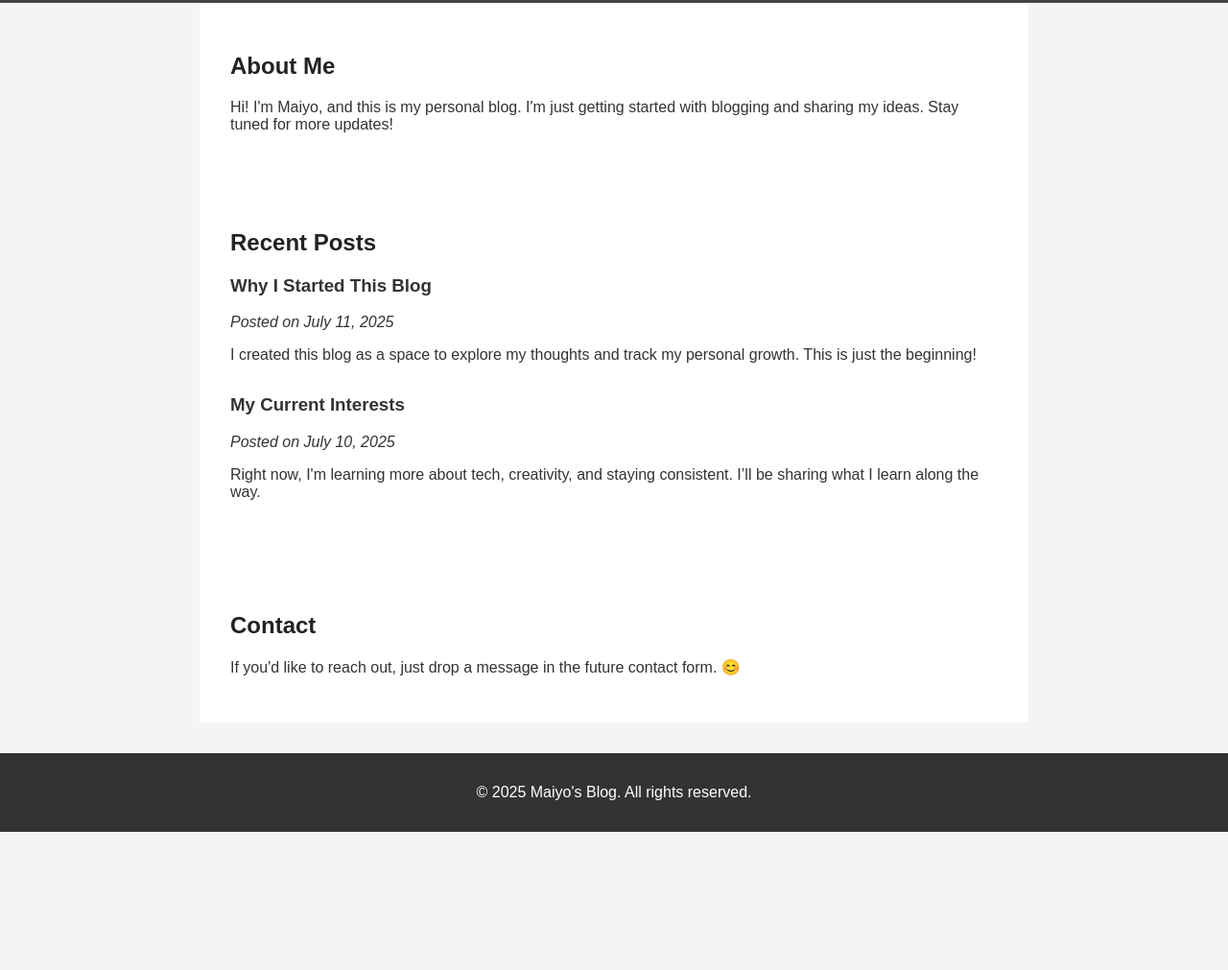
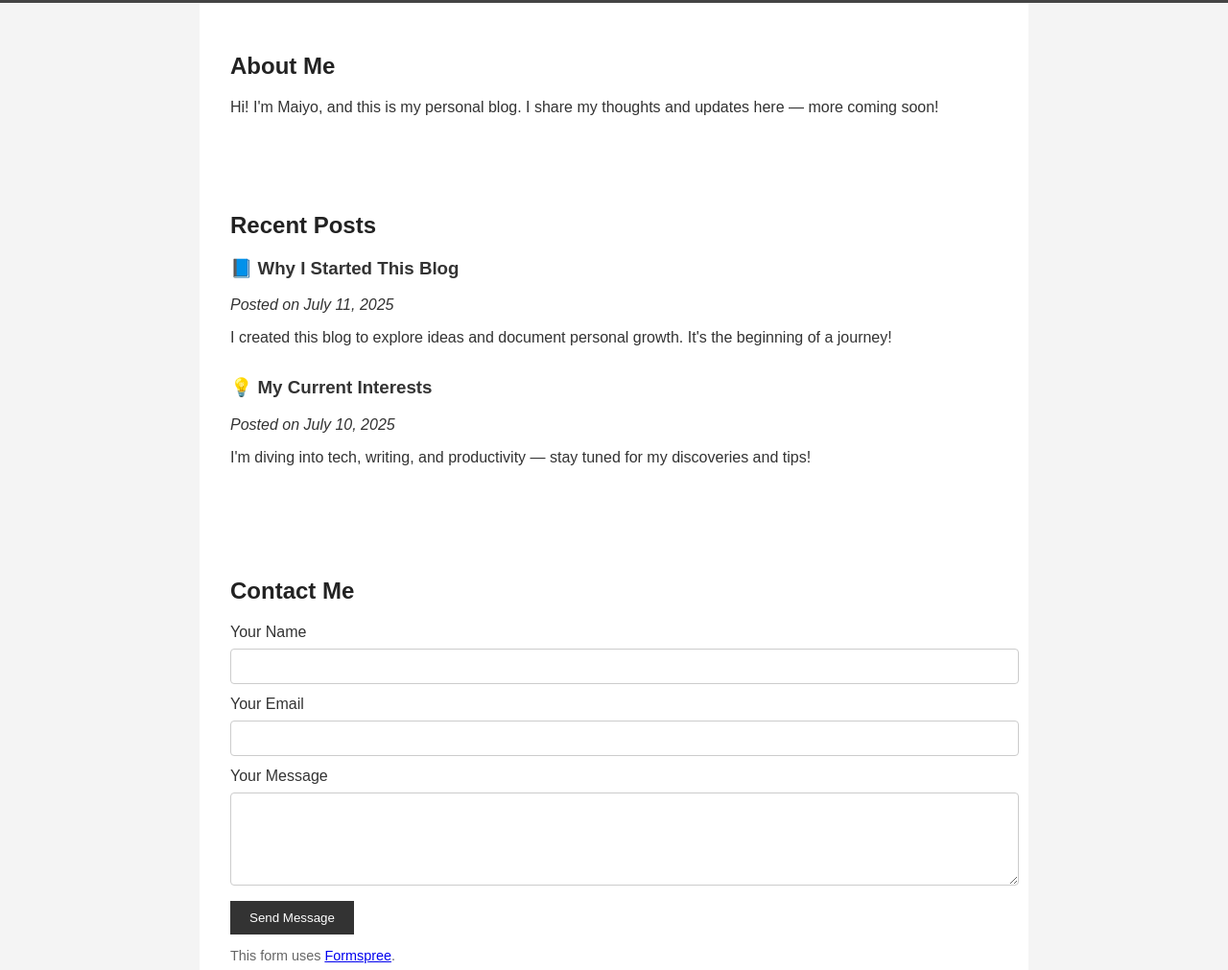
Before and after one commit to Maiyo542/My-blog, a plain HTML site: page index.html in a window 1280 px wide. Shown: the part 209-1220 px from the top of the page at 96% size. Before the commit the page ends 1076 px from the top, so only its background shows below. Drawn offline with Linux system fonts and the light colour scheme.

Commit message:
Add files via upload

```diff
--- a/index.html
+++ b/index.html
@@ -4,7 +4,8 @@
 <head>
   <meta charset="UTF-8" />
   <meta name="viewport" content="width=device-width, initial-scale=1.0" />
-  <title>My Personal Blog</title>
+  <title>Maiyo's Blog</title>
+  <link rel="icon" type="image/x-icon" href="favicon.ico" />
   <style>
     body { font-family: Arial, sans-serif; margin: 0; padding: 0; background: #f4f4f4; color: #333; }
     header { background: #333; color: white; text-align: center; padding: 2rem 1rem; }
@@ -15,6 +16,9 @@
     h1, h2 { color: #222; }
     .post { margin-bottom: 2rem; }
     footer { background: #333; color: white; text-align: center; padding: 1rem 0; margin-top: 2rem; }
+    form input, form textarea { width: 100%; padding: 10px; margin-top: 8px; margin-bottom: 12px; border: 1px solid #ccc; border-radius: 4px; }
+    form button { padding: 10px 20px; background: #333; color: white; border: none; cursor: pointer; }
+    form button:hover { background: #555; }
   </style>
 </head>
 <body>
@@ -32,26 +36,38 @@
 
   <div class="container" id="about">
     <h2>About Me</h2>
-    <p>Hi! I'm Maiyo, and this is my personal blog. I'm just getting started with blogging and sharing my ideas. Stay tuned for more updates!</p>
+    <p>Hi! I'm Maiyo, and this is my personal blog. I share my thoughts and updates here — more coming soon!</p>
   </div>
 
   <div class="container" id="posts">
     <h2>Recent Posts</h2>
+
     <div class="post">
-      <h3>Why I Started This Blog</h3>
+      <h3>📘 Why I Started This Blog</h3>
       <p><em>Posted on July 11, 2025</em></p>
-      <p>I created this blog as a space to explore my thoughts and track my personal growth. This is just the beginning!</p>
+      <p>I created this blog to explore ideas and document personal growth. It's the beginning of a journey!</p>
     </div>
+
     <div class="post">
-      <h3>My Current Interests</h3>
+      <h3>💡 My Current Interests</h3>
       <p><em>Posted on July 10, 2025</em></p>
-      <p>Right now, I'm learning more about tech, creativity, and staying consistent. I’ll be sharing what I learn along the way.</p>
+      <p>I'm diving into tech, writing, and productivity — stay tuned for my discoveries and tips!</p>
     </div>
+
   </div>
 
   <div class="container" id="contact">
-    <h2>Contact</h2>
-    <p>If you'd like to reach out, just drop a message in the future contact form. 😊</p>
+    <h2>Contact Me</h2>
+    <form action="https://formspree.io/f/mayovgop" method="POST">
+      <label>Your Name</label>
+      <input type="text" name="name" required>
+      <label>Your Email</label>
+      <input type="email" name="email" required>
+      <label>Your Message</label>
+      <textarea name="message" rows="5" required></textarea>
+      <button type="submit">Send Message</button>
+    </form>
+    <p style="font-size: 0.9rem; color: #666;">This form uses <a href="https://formspree.io" target="_blank">Formspree</a>.</p>
   </div>
 
   <footer>
```
Also changed, not shown: favicon.ico (added).
